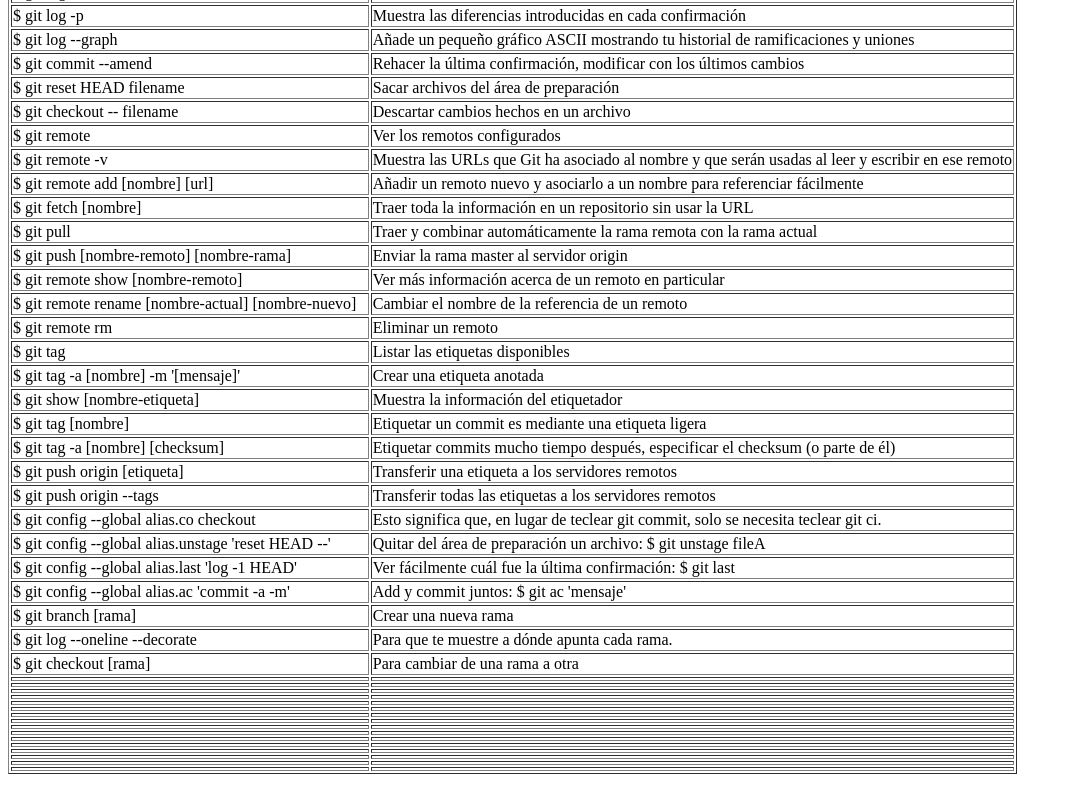
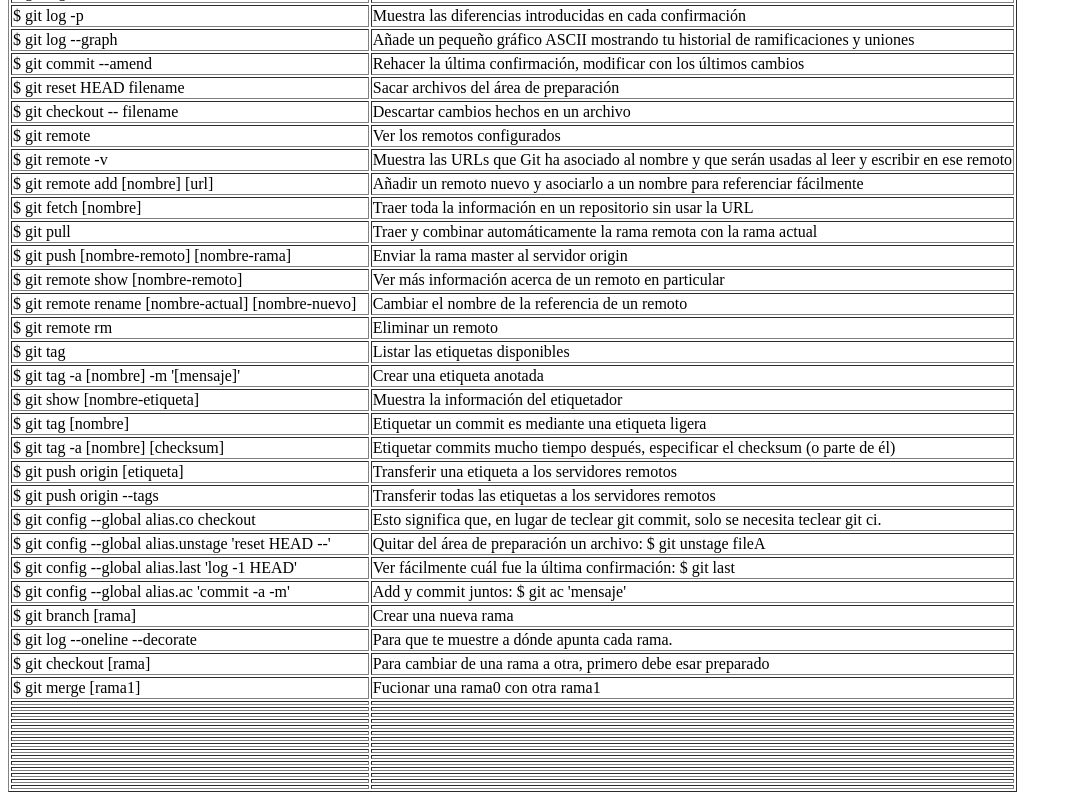
Before and after one commit to Dragon-R/progit, a plain HTML site: page index.html in a window 1280 px wide. Shown: the part 726-1526 px from the top of the page, without its empty margins (0-1072 px from the left). Drawn offline with Linux system fonts and the light colour scheme.

Commit message:
antes de la union

```diff
--- a/index.html
+++ b/index.html
@@ -227,11 +227,11 @@
         </tr>
         <tr>
             <td>$ git checkout [rama]</td>
-            <td>Para cambiar de una rama a otra</td>
+            <td>Para cambiar de una rama a otra, primero debe esar preparado</td>
         </tr>
         <tr>
-            <td></td>
-            <td></td>
+            <td>$ git merge [rama1]</td>
+            <td>Fucionar una rama0 con otra rama1</td>
         </tr>
         <tr>
             <td></td>
```
